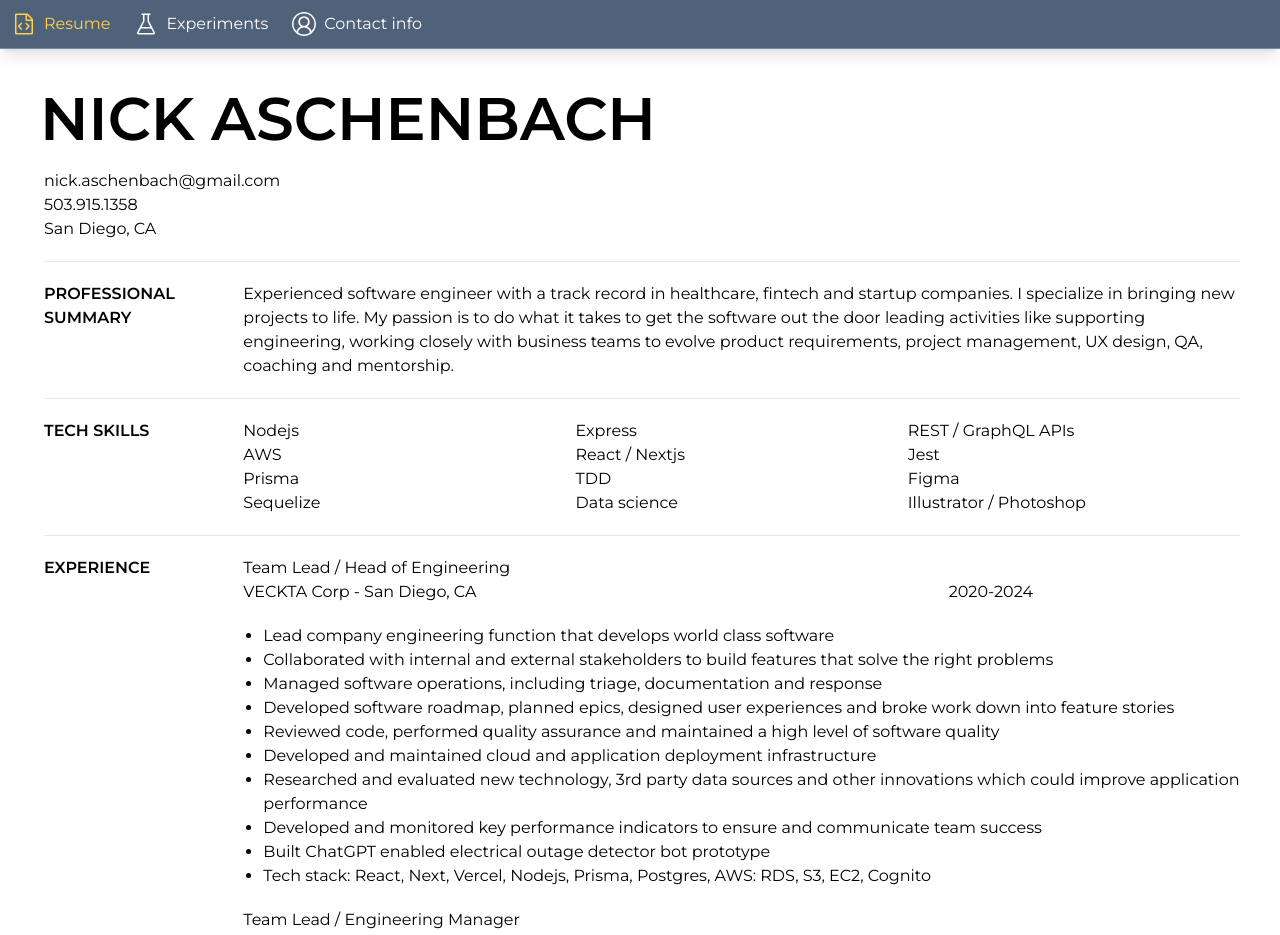
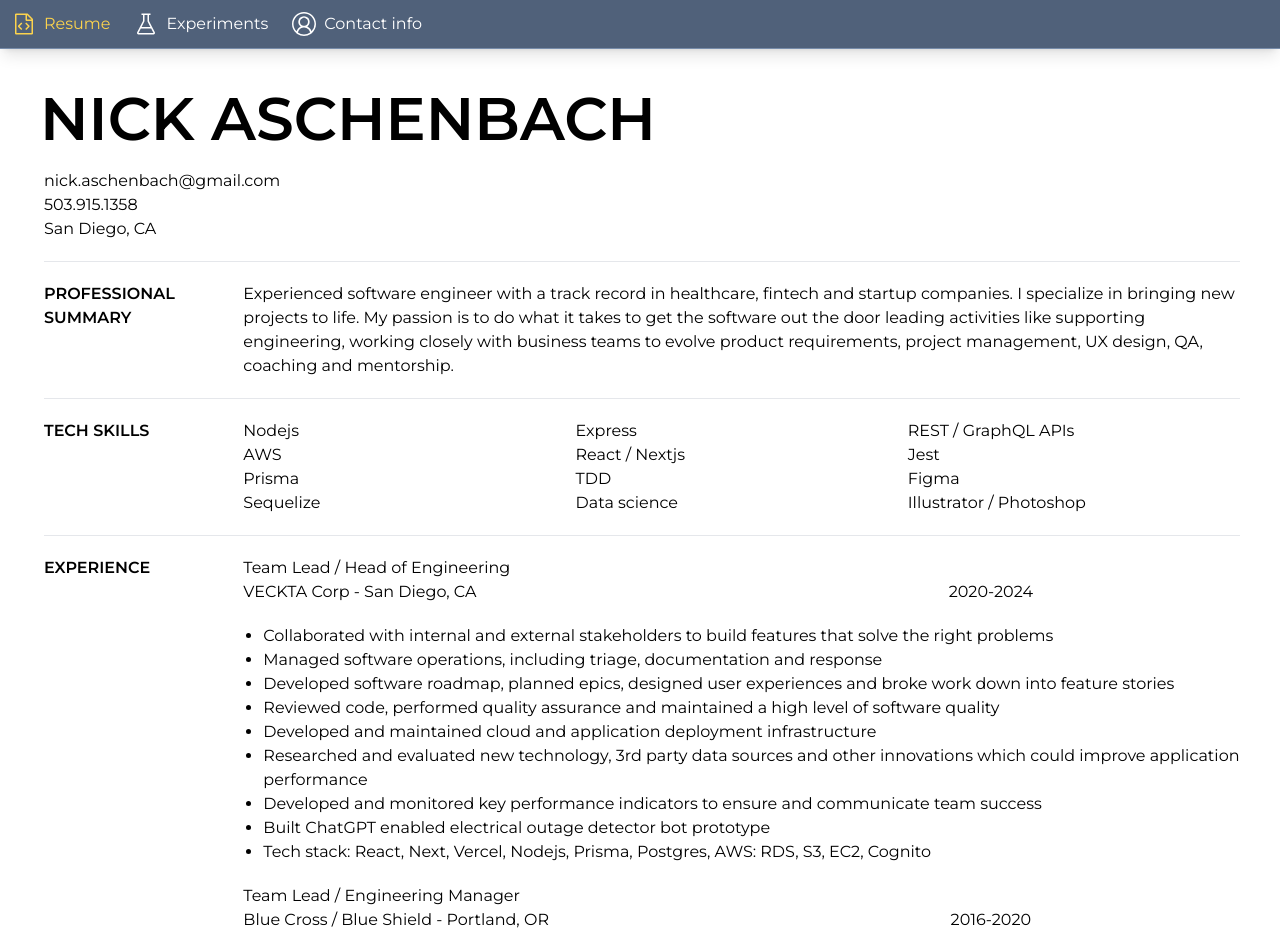
Before and after one commit to nick-aschenbach/next-resume, a Next.js app: page /resume in a window 1280 px wide. Shown: the top 935 px of the page. Built offline with nearby package versions, Linux system fonts and the light colour scheme.

Commit message:
Update resume

```diff
--- a/app/resume/page.tsx
+++ b/app/resume/page.tsx
@@ -66,7 +66,6 @@ export default function Resume() {
               </div>
               <div className={'m-5'} />
               <ul className={'pl-5'}>
-                <li>Lead company engineering function that develops world class software</li>
                 <li>
                   Collaborated with internal and external stakeholders to build features that solve the right problems
                 </li>
@@ -83,14 +82,12 @@ export default function Resume() {
                 </li>
                 <li>Developed and monitored key performance indicators to ensure and communicate team success</li>
                 <li>Built ChatGPT enabled electrical outage detector bot prototype</li>
-                <li>
-                  Tech stack: React, Next, Vercel, Nodejs, Prisma, Postgres, AWS: RDS, S3, EC2, Cognito
-                </li>
+                <li>Tech stack: React, Next, Vercel, Nodejs, Prisma, Postgres, AWS: RDS, S3, EC2, Cognito</li>
               </ul>
               <div className={'m-5'} />
               <p>Team Lead / Engineering Manager</p>
               <div className={'grid grid-cols-2 content-between'}>
-                <p>Cambia Health Solutions - Portland, OR</p>
+                <p>Blue Cross / Blue Shield - Portland, OR</p>
                 <p className={'text-center'}>2016-2020</p>
               </div>
               <div className={'m-5'} />
```
Also changed, not shown: 1 other file (tests, documents, lock files or other folders).
